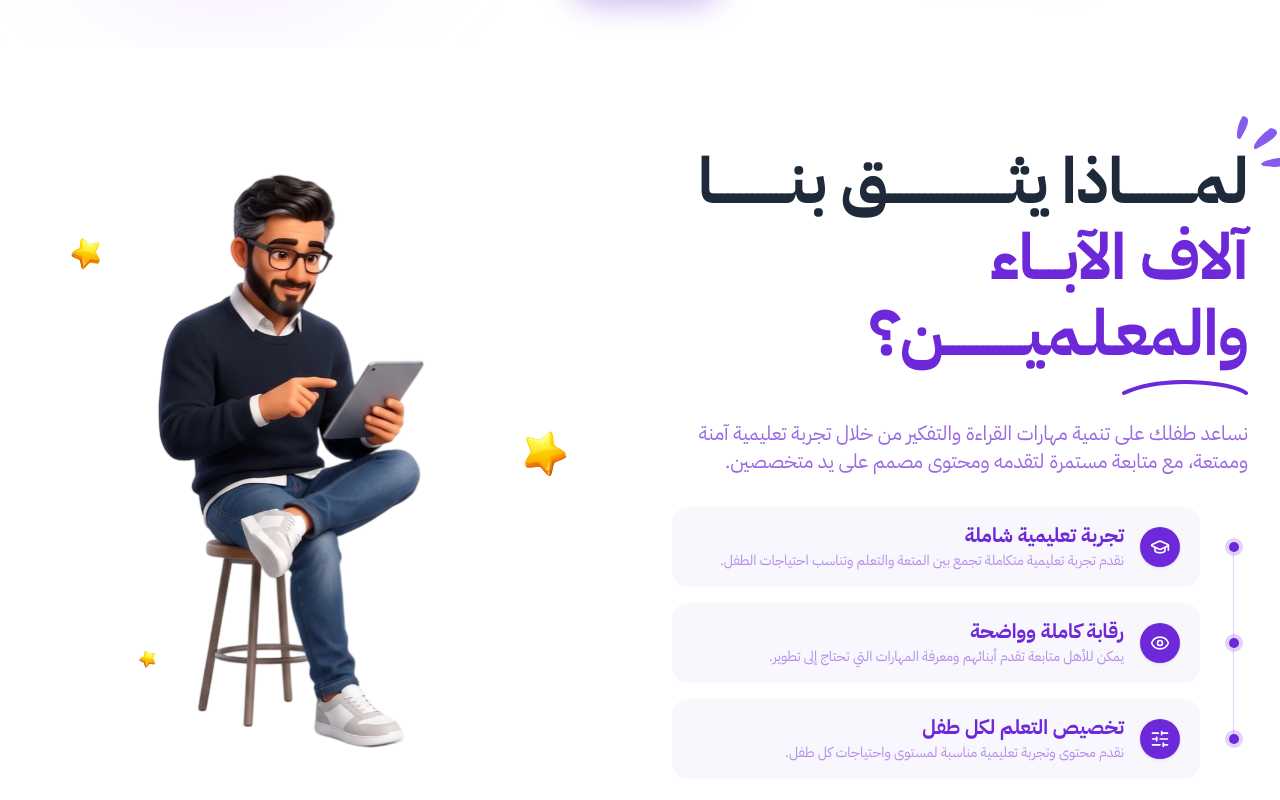
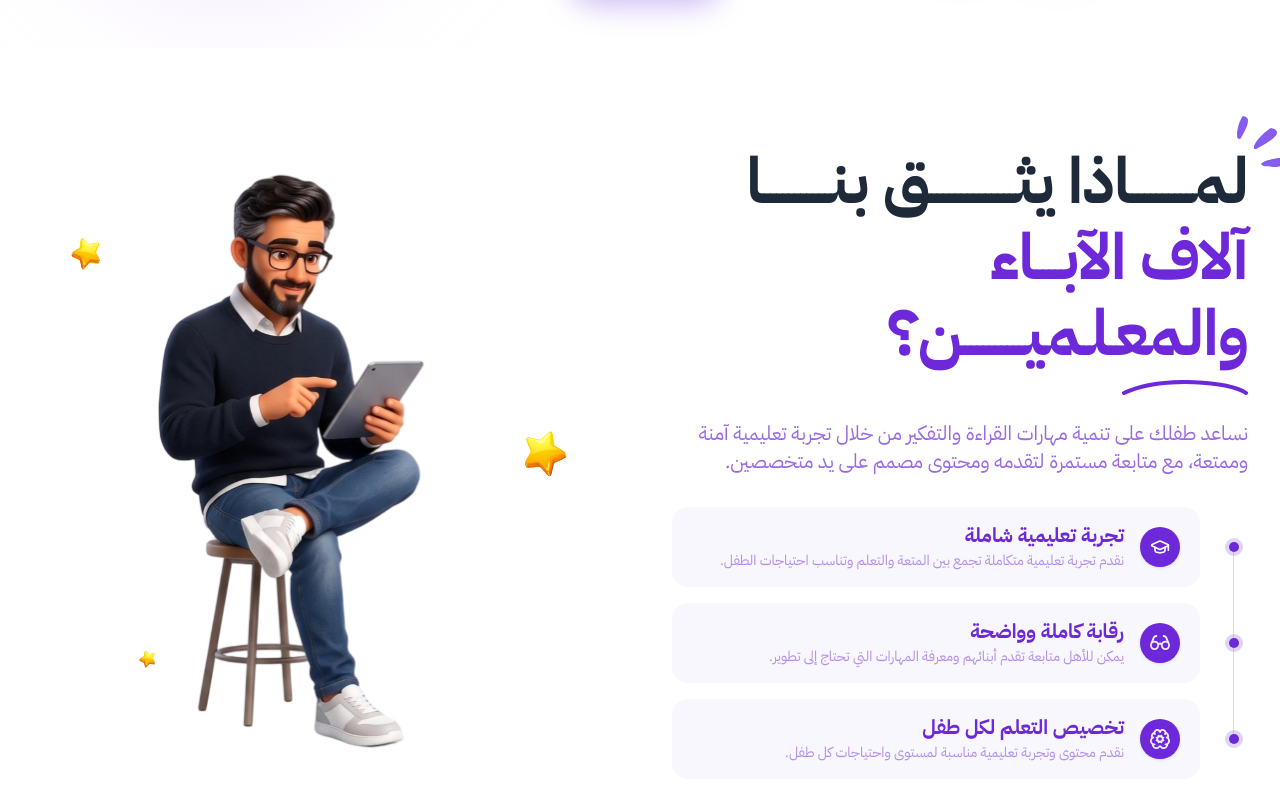
Before and after one commit to zeyad810/madarik, a Next.js app: page / in a window 1280 px wide. Shown: the part 5932-6732 px from the top of the page. Built offline with nearby package versions, Linux system fonts and the light colour scheme; no server answers.

Commit message:
feat: add trust icons and configure workspace build settings

```diff
--- /dev/null
+++ b/pnpm-workspace.yaml
@@ -0,0 +1,2 @@
+allowBuilds:
+  unrs-resolver: set this to true or false
--- a/src/features/site/components/WhyTrustUs.tsx
+++ b/src/features/site/components/WhyTrustUs.tsx
@@ -1,9 +1,9 @@
 import type { WhyTrustUsProps } from "../types";
 import Image from "next/image";
-import { GraduationCap, Eye, SlidersHorizontal } from "lucide-react";
+import { GraduationCap, SlidersHorizontal } from "lucide-react";
 
 export const whyTrustUsData: WhyTrustUsProps = {
-  title: "لمـــــــــــاذا يثــــــــــــــــــــق بنــــــــــــا آلاف الآبــــاء والمعـلـميـــــــــــــن؟",
+  title: "لمــــــــــاذا يثــــــــــــــق بنـــــــــــا آلاف الآبــــاء والمعـلـميــــــــــن؟",
 
   description:
     "نساعد طفلك على تنمية مهارات القراءة والتفكير من خلال تجربة تعليمية آمنة وممتعة، مع متابعة مستمرة لتقدمه ومحتوى مصمم على يد متخصصين.",
@@ -25,19 +25,33 @@ export const whyTrustUsData: WhyTrustUsProps = {
       title: "رقابة كاملة وواضحة",
       description:
         "يمكن للأهل متابعة تقدم أبنائهم ومعرفة المهارات التي تحتاج إلى تطوير.",
-      icon: <Eye className="size-5" strokeWidth={2} />,
+      icon: (
+        <Image
+          width={20}
+          height={20}
+          src="/iamges/whytrustGlassIcon.svg"
+          alt="whyTrustUsIcon"
+        />
+      ),
     },
     {
       id: "personalized-learning",
       title: "تخصيص التعلم لكل طفل",
       description: "نقدم محتوى وتجربة تعليمية مناسبة لمستوى واحتياجات كل طفل.",
-      icon: <SlidersHorizontal className="size-5" strokeWidth={2} />,
+      icon: (
+        <Image
+          width={20}
+          height={20}
+          src="/iamges/whytrustBrainIcon.svg"
+          alt="whyTrustUsIcon"
+        />
+      ),
     },
   ],
 };
 
 const renderTitle = (title: string) => {
-  const highlight = "آلاف الآبــــاء والمعـلـميـــــــــــــن؟";
+  const highlight = "آلاف الآبــــاء والمعـلـميــــــــــن؟";
   if (!title.includes(highlight)) return title;
 
   const [before, after] = title.split(highlight);
```
Also changed, not shown: public/iamges/whytrustBrainIcon.svg (added), public/iamges/whytrustGlassIcon.svg (added).
